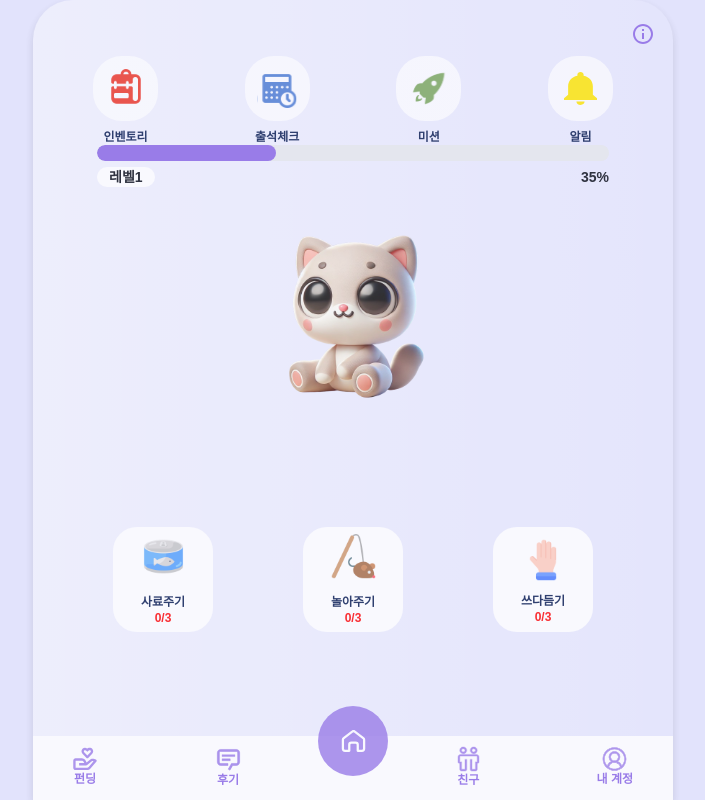
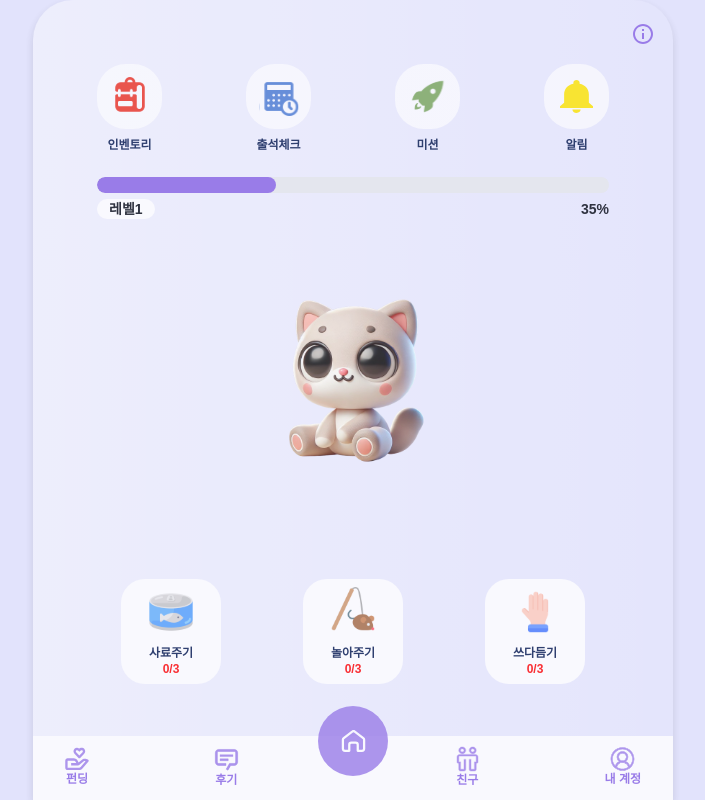
Before and after one commit to 2025-Advanced-Capstone-Chaeum/FE, a Next.js app: page / in a window 1280 px wide. Shown: the whole page, without its empty margins (287-992 px from the left). Built offline with nearby package versions, Linux system fonts and the light colour scheme; a web font is replaced by a local one.

Commit message:
refactor: 메인페이지 레이아웃 및 컴포넌트 사이즈 조정

```diff
--- a/src/app/page.tsx
+++ b/src/app/page.tsx
@@ -7,9 +7,13 @@ import Image from "next/image";
 export default function Home() {
   return (
     <div className="flex flex-col min-h-screen">
+
       <TopMenu />
+      <div className="flex flex-col py-6">
       <ProgressBar now={35} />
-      <div className="flex justify-center py-25 sm:py-15 md:py-10">
+      </div>
+
+      <div className="flex justify-center py-20 sm:py-15 md:py-12">
         <Image
           src={"/assets/images/cat.svg"}
           alt="Cat"
--- a/src/components/main/BottomMenu.tsx
+++ b/src/components/main/BottomMenu.tsx
@@ -9,7 +9,7 @@ const BottomMenu = () => {
       src: "/assets/icons/feed.svg",
       alt: "Feed",
       label: "사료주기",
-      width: 45,
+      width: 50,
       height: 45,
     },
     {
@@ -17,7 +17,7 @@ const BottomMenu = () => {
       src: "/assets/icons/play.svg",
       alt: "Play",
       label: "놀아주기",
-      width: 45,
+      width: 44,
       height: 45,
     },
     {
@@ -31,7 +31,7 @@ const BottomMenu = () => {
   ];
 
   return (
-    <div className="flex bottom-10 p-5 sm:p-12 md:p-20 justify-between">
+    <div className="flex bottom-10 py-4 px-8 sm:p-13 md:py-15 md:px-22 justify-between">
       {menuItems.map((item) => (
         <Button
           variant="soft"
@@ -45,7 +45,7 @@ const BottomMenu = () => {
             width={item.width}
             height={item.height}
           />
-          <div className={`flex flex-col ${item.id !== 3 ? "pt-[7px]" : "pt-0"}`}>
+          <div className={`flex flex-col ${item.id === 2 ? "pt-1.5" : "pt-0"}`}>
             <span className="font-semibold text-xs text-secondary">
               {item.label}
             </span>
--- a/src/components/main/TopMenu.tsx
+++ b/src/components/main/TopMenu.tsx
@@ -42,13 +42,14 @@ const TopMenu = () => {
     <>
     <div className="flex justify-end pt-6 pr-5">
       <Image
+        className="cursor-pointer"
         src={"/assets/icons/info.svg"}
         alt="Inform"
         width={20}
         height={20}
       />
       </div>
-      <div className="flex pt-3 px-7 sm:pt-3 sm:px-10 md:pt-3 md:px-15 justify-between">
+      <div className="flex pt-3 px-7 sm:pt-3 sm:px-10 md:pt-5 md:px-16 justify-between">
         {menuItems.map((item) => (
           <div className="flex flex-col items-center gap-2" key={item.id}>
             <Button variant="ghost" size="sm">
--- a/src/components/ui/NavigationBar.tsx
+++ b/src/components/ui/NavigationBar.tsx
@@ -26,7 +26,7 @@ const NavigationBar = () => {
         <Image src="/assets/icons/home.svg" alt="Home" width={25} height={26} />
       </div>
       <div className="flex w-full">
-        <div className="flex w-[45%] pl-10 pt-2.5 justify-between">
+        <div className="flex w-[45%] pl-8 pt-2.5 justify-between">
         {navItems.slice(0, 2).map((item) => (
             <div
               key={item.id}
@@ -45,7 +45,7 @@ const NavigationBar = () => {
           ))}
         </div>
         <div className="flex w-full justify-end">
-          <div className="flex w-1/2 pr-10 pt-2.5 justify-between">
+          <div className="flex w-1/2 pr-8 pt-2.5 justify-between">
           {navItems.slice(2, 4).map((item) => (
               <div
                 key={item.id}
```
